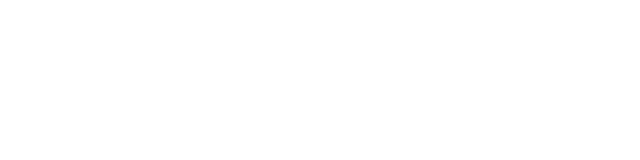
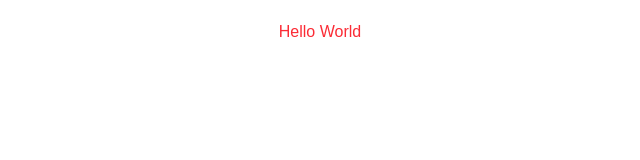
Before and after one commit to gbscunha/grow-finance-app, a Next.js app: page / in a window 1280 px wide. Shown: the top 160 px of the page, without its empty margins (320-960 px from the left). Built offline with nearby package versions, Linux system fonts and the light colour scheme.

Commit message:
chore: add tailwind prettier plugin

```diff
--- a/app/page.tsx
+++ b/app/page.tsx
@@ -1,8 +1,11 @@
 import Image from "next/image";
+
+const name = '';
 
 export default function Home() {
   return (
-    <div className="font-sans grid grid-rows-[20px_1fr_20px] items-center justify-items-center min-h-screen p-8 pb-20 gap-16 sm:p-20">
+    <div className="flex w-screen items-center justify-center">
+      <h1 className="p-5 text-red-500">Hello World</h1>
     </div>
   );
 }
--- a/package.json
+++ b/package.json
@@ -23,6 +23,8 @@
     "@types/react-dom": "^19",
     "eslint": "^9",
     "eslint-config-next": "15.5.12",
+    "prettier": "^3.8.1",
+    "prettier-plugin-tailwindcss": "^0.7.2",
     "tailwindcss": "^4",
     "typescript": "^5"
   }
```
Also changed, not shown: .prettierrc.json (added), 1 other file (tests, documents, lock files or other folders).
